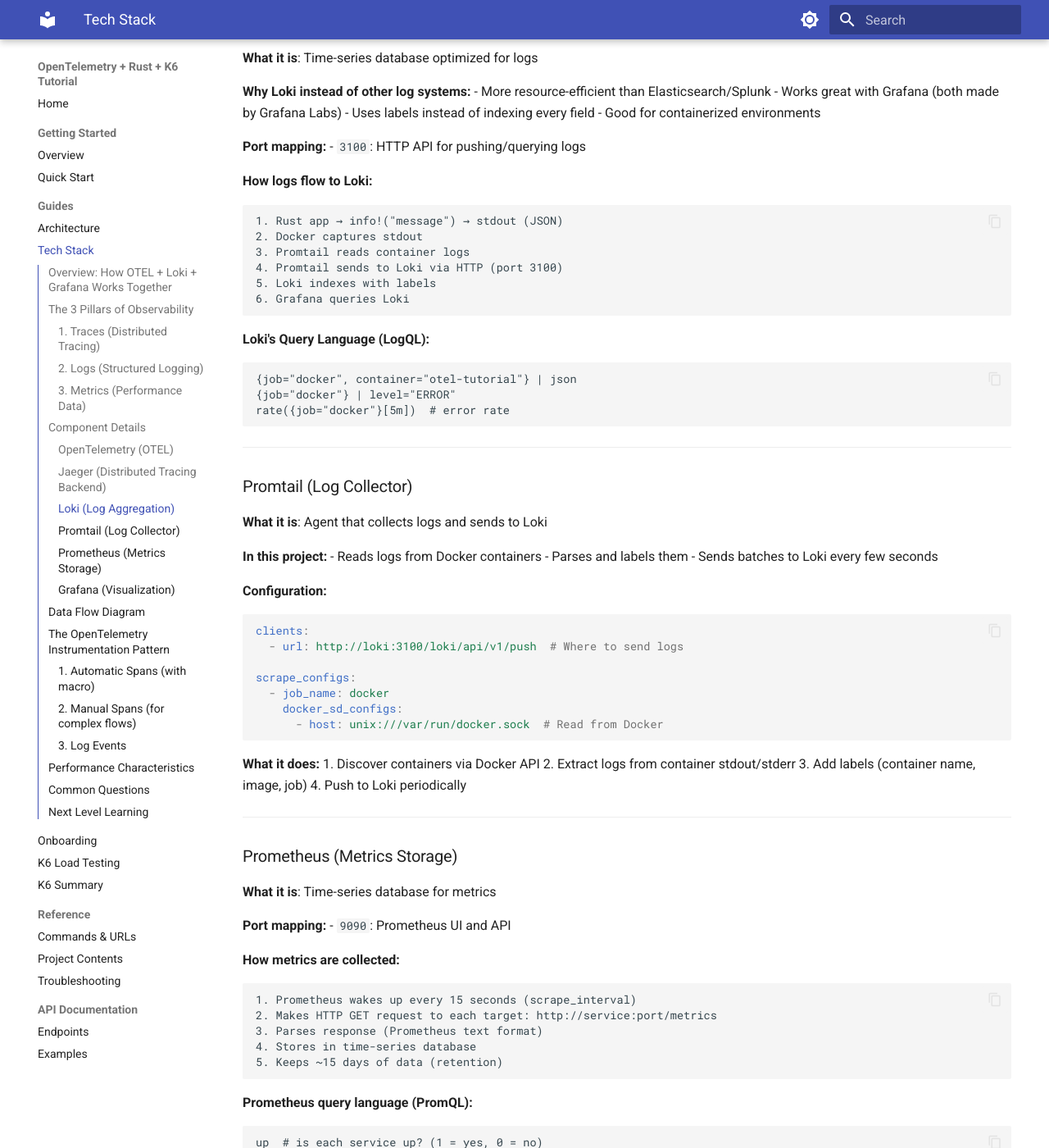
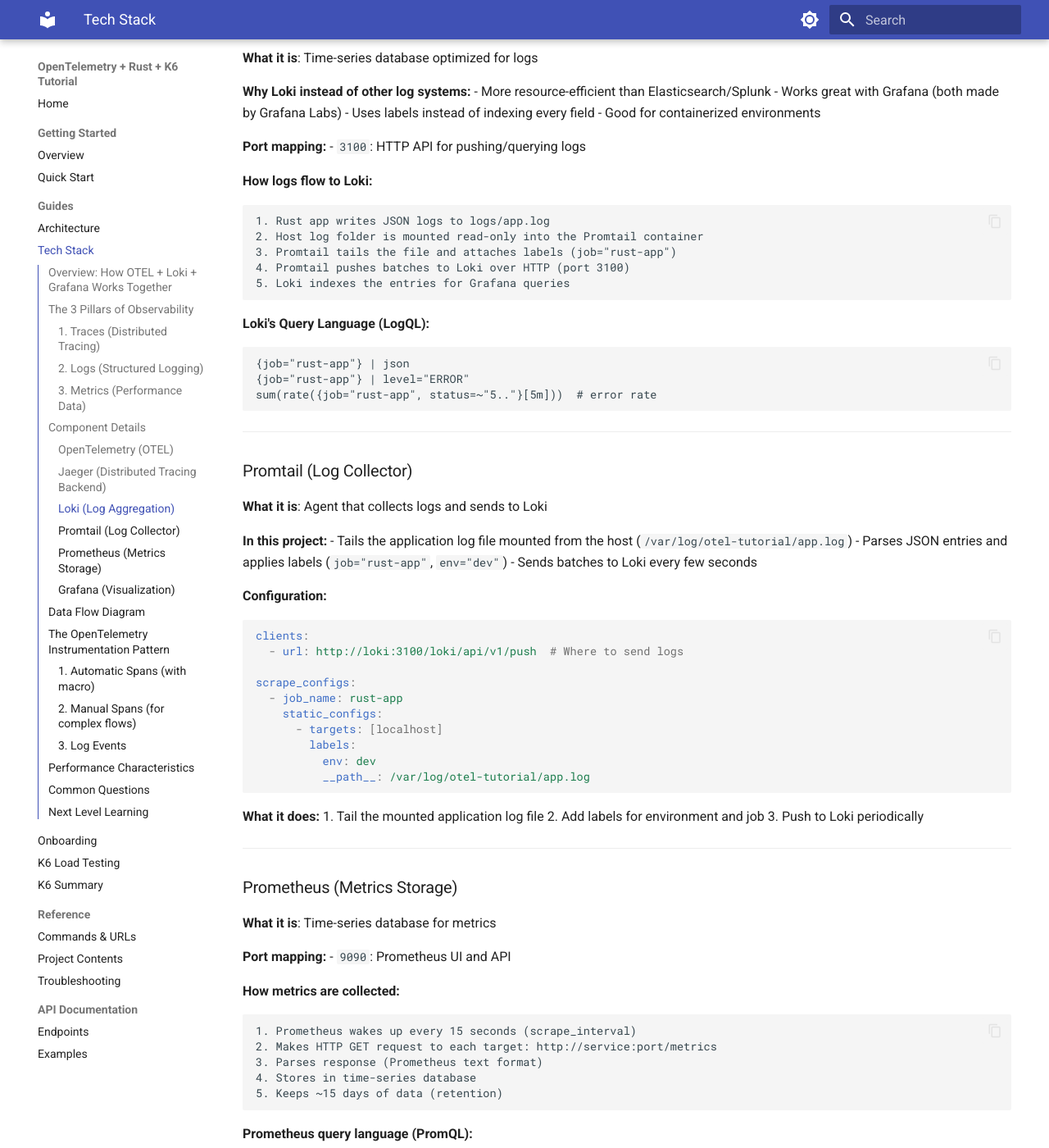
Before and after one commit to Shion1305/otel-tutorial-rust, an MkDocs documentation site: the page built from docs/guides/TECH-STACK.md, in a window 1280 px wide and 1400 px high, scrolled down 3189 px. Shown: the whole window at 82% size. Built offline with MkDocs 1.6.1 and Material for MkDocs 9.7.7, drawn with Linux system fonts in a browser that asks for light colours; some of the changed text lies outside the part shown.

````diff
--- a/docs/guides/TECH-STACK.md
+++ b/docs/guides/TECH-STACK.md
@@ -176,19 +176,18 @@ async fn my_function() { ... }
 
 **How logs flow to Loki:**
 ```
-1. Rust app → info!("message") → stdout (JSON)
-2. Docker captures stdout
-3. Promtail reads container logs
-4. Promtail sends to Loki via HTTP (port 3100)
-5. Loki indexes with labels
-6. Grafana queries Loki
+1. Rust app writes JSON logs to logs/app.log
+2. Host log folder is mounted read-only into the Promtail container
+3. Promtail tails the file and attaches labels (job="rust-app")
+4. Promtail pushes batches to Loki over HTTP (port 3100)
+5. Loki indexes the entries for Grafana queries
 ```
 
 **Loki's Query Language (LogQL):**
 ```
-{job="docker", container="otel-tutorial"} | json
-{job="docker"} | level="ERROR"
-rate({job="docker"}[5m])  # error rate
+{job="rust-app"} | json
+{job="rust-app"} | level="ERROR"
+sum(rate({job="rust-app", status=~"5.."}[5m]))  # error rate
 ```
 
 ---
@@ -197,8 +196,8 @@ rate({job="docker"}[5m])  # error rate
 **What it is**: Agent that collects logs and sends to Loki
 
 **In this project:**
-- Reads logs from Docker containers
-- Parses and labels them
+- Tails the application log file mounted from the host (`/var/log/otel-tutorial/app.log`)
+- Parses JSON entries and applies labels (`job="rust-app"`, `env="dev"`)
 - Sends batches to Loki every few seconds
 
 **Configuration:**
@@ -207,16 +206,18 @@ clients:
   - url: http://loki:3100/loki/api/v1/push  # Where to send logs
 
 scrape_configs:
-  - job_name: docker
-    docker_sd_configs:
-      - host: unix:///var/run/docker.sock  # Read from Docker
+  - job_name: rust-app
+    static_configs:
+      - targets: [localhost]
+        labels:
+          env: dev
+          __path__: /var/log/otel-tutorial/app.log
 ```
 
 **What it does:**
-1. Discover containers via Docker API
-2. Extract logs from container stdout/stderr
-3. Add labels (container name, image, job)
-4. Push to Loki periodically
+1. Tail the mounted application log file
+2. Add labels for environment and job
+3. Push to Loki periodically
 
 ---
 
@@ -238,8 +239,11 @@ scrape_configs:
 **Prometheus query language (PromQL):**
 ```
 up  # is each service up? (1 = yes, 0 = no)
-rate(requests_total[5m])  # requests per second
-histogram_quantile(0.95, duration_seconds)  # p95 latency
+sum(rate(http_requests_total[5m]))  # requests per second
+histogram_quantile(
+  0.95,
+  sum(rate(http_request_duration_seconds_bucket[5m])) by (le)
+)  # p95 latency
 ```
 
 ---
````
Also changed, not shown: README.md (+41 -23 lines), docs/getting-started/QUICKSTART.md (+5 -2 lines), docs/guides/ARCHITECTURE.md (+3 -3 lines), docs/reference/commands.md (+16 -11 lines), docs/reference/project-contents.md (+2 -2 lines), docs/reference/troubleshooting.md (+3 -1 lines).
